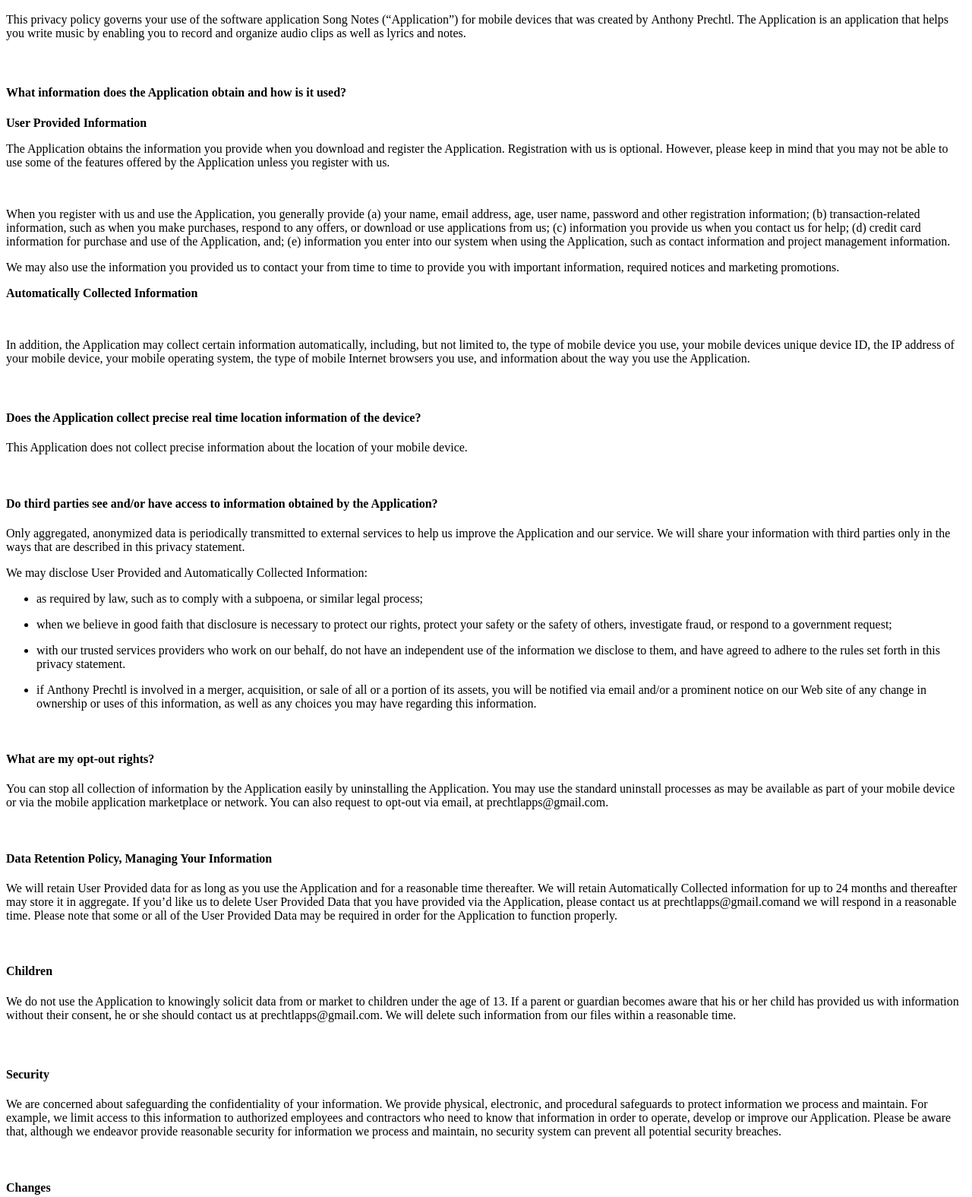
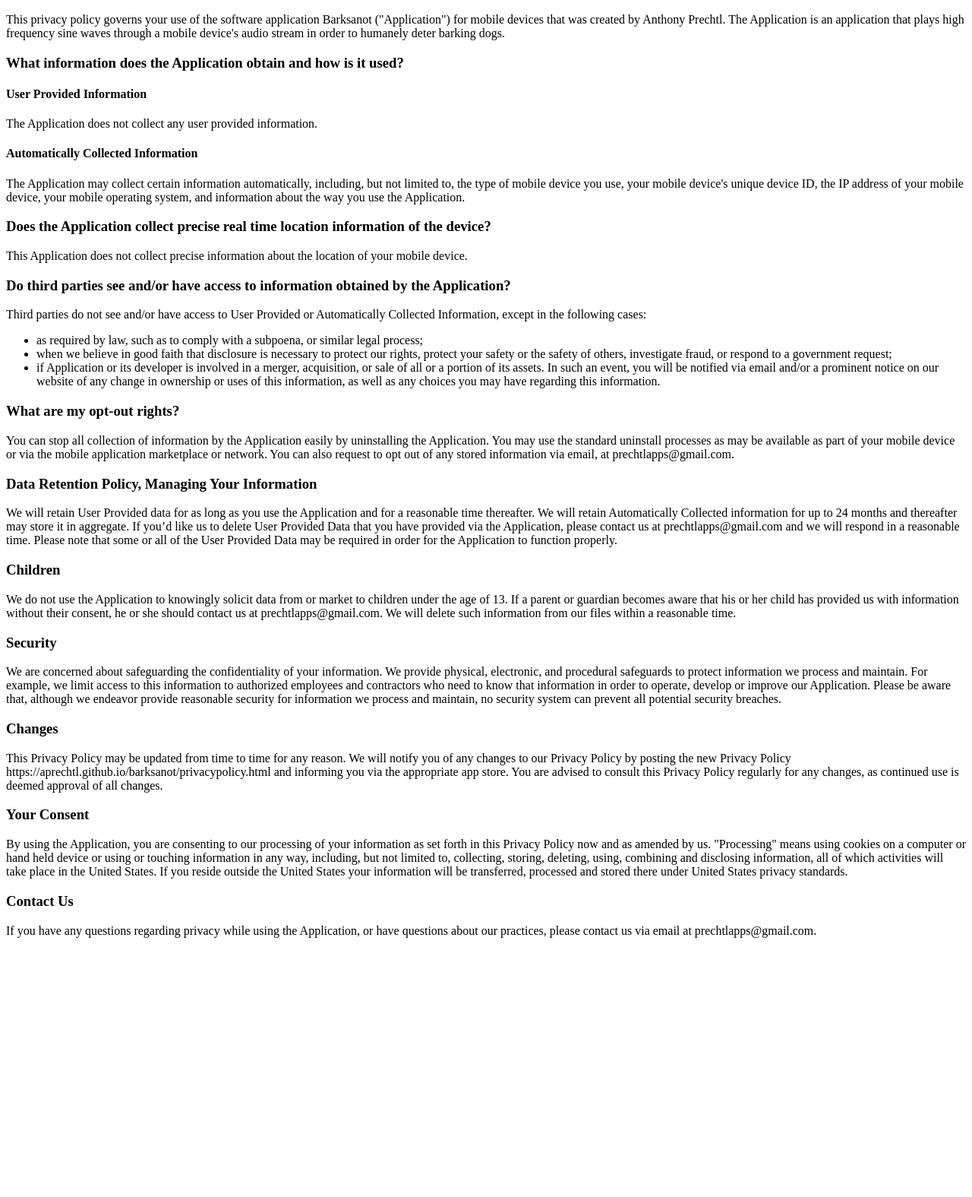
Before and after one commit to aprechtl/aprechtl.github.io, a plain HTML site: page songnotes/privacypolicy.html in a window 1280 px wide. Shown: the part 50-1625 px from the top of the page at 76% size. After the commit the page ends 1300 px from the top, so only its background shows below. Drawn offline with Linux system fonts and the light colour scheme.

Commit message:
Broad privacy policy revamp

```diff
--- a/songnotes/privacypolicy.html
+++ b/songnotes/privacypolicy.html
@@ -3,61 +3,34 @@
     <head></head>
     <body>
         <h2 style="text-align: center;">PRIVACY POLICY MODEL FOR MOBILE APPLICATIONS</h2>
-        <p></p>
-        <p>This privacy policy governs your use of the software application Song Notes (“Application”) for mobile devices that was created by&nbsp;Anthony Prechtl.&nbsp;The Application is&nbsp;an application that helps you write music by enabling you to record and organize audio clips as well as lyrics and notes.&nbsp;</p>
-        <h4>&nbsp;</h4>
-        <h4>What information does the Application obtain and how is it used?</h4>
-        <p></p>
-        <p><strong>User Provided Information</strong>&nbsp;</p>
-        <p>The Application obtains the information you provide when you download and register the Application.&nbsp;Registration with us is optional. However, please keep in mind that you may not be able to use some of the features offered by the Application unless you register with us.</p>
-        <p></p>
-        <p>&nbsp;</p>
-        <p>When you register with us and use the Application, you generally provide&nbsp;(a) your name, email address, age, user name, password and other registration information; (b) transaction-related information, such as when you make purchases, respond to any offers, or download or use applications from us; (c) information you provide us when you contact us for help; (d) credit card information for purchase and use of the Application, and; (e) information you enter into our system when using the Application, such as contact information and project management information.</p>
-        <p></p>
-        <p>We may also use the information you provided us to contact your from time to time to provide you with important information, required notices and marketing promotions.</p>
-        <p><strong>Automatically Collected Information</strong>&nbsp;</p>
-        <p>&nbsp;</p>
-        <p>In addition, the Application may collect certain information automatically, including, but not limited to, the type of mobile device you use, your mobile devices unique device ID, the IP address of your mobile device, your mobile operating system, the type of mobile Internet browsers you use, and information about the way you use the Application.&nbsp;</p>
-        <p></p>
-        <h4>&nbsp;</h4>
-        <h4>Does the Application collect precise real time location information of the device?</h4>
-        <p></p>
-        <p>This Application does not collect precise information about the location of your mobile device.&nbsp;</p>
-        <p>&nbsp;</p>
-        <h4>Do third parties see and/or have access to information obtained by the Application?</h4>
-        <p></p>
-        <p>Only aggregated, anonymized data is periodically transmitted to external services to help us improve the Application and our service.&nbsp;We will share your information with third parties only in the ways that are described in this privacy statement.</p>
-        <p>We may disclose User Provided and Automatically Collected Information:</p>
+        <p>This privacy policy governs your use of the software application Barksanot ("Application") for mobile devices that was created by Anthony Prechtl. The Application is an application that plays high frequency sine waves through a mobile device's audio stream in order to humanely deter barking dogs.</p>
+        <h3>What information does the Application obtain and how is it used?</h3>
+        <h4>User Provided Information</h4>
+        <p>The Application does not collect any user provided information.</p>
+        <h4>Automatically Collected Information</h4>
+        <p>The Application may collect certain information automatically, including, but not limited to, the type of mobile device you use, your mobile device's unique device ID, the IP address of your mobile device, your mobile operating system, and information about the way you use the Application.</p>
+        <h3>Does the Application collect precise real time location information of the device?</h3>
+        <p>This Application does not collect precise information about the location of your mobile device.</p>
+        <h3>Do third parties see and/or have access to information obtained by the Application?</h3>
+        <p>Third parties do not see and/or have access to User Provided or Automatically Collected Information, except in the following cases:</p>
         <ul>
-        <li> <p>as required by law, such as to comply with a subpoena, or similar legal process;</p> </li>
-        <li> <p>when we believe in good faith that disclosure is necessary to protect our rights, protect your safety or the safety of others, investigate fraud, or respond to a&nbsp;government request;</p> </li>
-        <li> <p>with our trusted services providers who work on our behalf, do not have an&nbsp;independent use of the information we disclose to them, and have agreed to adhere&nbsp;to the rules set forth in this privacy statement.</p> </li>
-        <li> <p>if&nbsp;Anthony Prechtl&nbsp;is involved in a merger, acquisition, or sale of all or a&nbsp;portion of its assets, you will be notified via email and/or a prominent notice on our Web site of any change in ownership or uses of this information, as well as any choices you may have regarding this information.</p> </li>
+        <li>as required by law, such as to comply with a subpoena, or similar legal process;</li>
+        <li>when we believe in good faith that disclosure is necessary to protect our rights, protect your safety or the safety of others, investigate fraud, or respond to a government request;</li>
+        <li>if Application or its developer is involved in a merger, acquisition, or sale of all or a portion of its assets. In such an event, you will be notified via email and/or a prominent notice on our website of any change in ownership or uses of this information, as well as any choices you may have regarding this information.</li>
         </ul>
-        <p></p>
-        <p>&nbsp;</p>
-        <h4>What are my opt-out rights?</h4>
-        <p></p>
-        <p>You can stop all collection of information by the Application easily by uninstalling the Application. You may use the standard uninstall processes as may be available as part of your mobile device or via the mobile application marketplace or network. You can also request to opt-out via email, at prechtlapps@gmail.com.</p>
-        <p>&nbsp;</p>
-        <h4><strong>Data Retention Policy, Managing Your Information</strong></h4>
-        <p>We will retain User Provided data for as long as you use the Application and for a reasonable time thereafter. We will retain Automatically Collected information for up to 24 months&nbsp;and thereafter may store it in aggregate. If you’d like us to delete User Provided Data that you have provided via the Application, please contact us at&nbsp;prechtlapps@gmail.comand we will respond in a reasonable time. Please note that some or all of the User Provided Data may be required in order for the Application to function properly.</p>
-        <p>&nbsp;</p>
-        <h4><strong>Children</strong></h4>
-        <p></p>
-        <p>We do not use the Application to knowingly solicit data from or market to children under the age of 13. If a parent or guardian becomes aware that his or her child has provided us with information without their consent, he or she should contact us at&nbsp;prechtlapps@gmail.com. We will delete such information from our files within a reasonable time.</p>
-        <h4>&nbsp;</h4>
-        <h4><strong>Security</strong></h4>
-        <p></p>
+        <h3>What are my opt-out rights?</h3>
+        <p>You can stop all collection of information by the Application easily by uninstalling the Application. You may use the standard uninstall processes as may be available as part of your mobile device or via the mobile application marketplace or network. You can also request to opt out of any stored information via email, at prechtlapps@gmail.com.</p>
+        <h3>Data Retention Policy, Managing Your Information</strong></h3>
+        <p>We will retain User Provided data for as long as you use the Application and for a reasonable time thereafter. We will retain Automatically Collected information for up to 24 months and thereafter may store it in aggregate. If you’d like us to delete User Provided Data that you have provided via the Application, please contact us at prechtlapps@gmail.com and we will respond in a reasonable time. Please note that some or all of the User Provided Data may be required in order for the Application to function properly.</p>
+        <h3><strong>Children</strong></h3>
+        <p>We do not use the Application to knowingly solicit data from or market to children under the age of 13. If a parent or guardian becomes aware that his or her child has provided us with information without their consent, he or she should contact us at prechtlapps@gmail.com. We will delete such information from our files within a reasonable time.</p>
+        <h3>Security</strong></h3>
         <p>We are concerned about safeguarding the confidentiality of your information. We provide physical, electronic, and procedural safeguards to protect information we process and maintain. For example, we limit access to this information to authorized employees and contractors who need to know that information in order to operate, develop or improve our Application. Please be aware that, although we endeavor provide reasonable security for information we process and maintain, no security system can prevent all potential security breaches.</p>
-        <p>&nbsp;</p>
-        <h4><strong>Changes</strong></h4>
-        <p>This Privacy Policy may be updated from time to time for any reason. We will notify you of any changes to our Privacy Policy by posting the new Privacy Policy&nbsp;https://aprechtl.github.io/songnotes/privacypolicy.html&nbsp;and&nbsp;informing you via the appropriate app store. You are advised to consult this Privacy Policy regularly for any changes, as continued use is deemed approval of all changes.</p>
-        <p>&nbsp;</p>
-        <h4><strong>Your Consent</strong></h4>
-        <p>By using the Application, you are consenting to our processing of your information as set forth in this Privacy Policy now and as amended by us. &quot;Processing,” means using cookies on a computer/hand held device or using or touching information in any way, including, but not limited to, collecting, storing, deleting, using, combining and disclosing information, all of which activities will take place in the United States. If you reside outside the United States&nbsp;your information will be transferred, processed and stored there under United States&nbsp;privacy standards.&nbsp;</p>
-        <p>&nbsp;</p>
-        <h4>Contact us</h4>
-        <p>If you have any questions regarding privacy while using the Application, or have questions about our practices, please contact us via email at&nbsp;prechtlapps@gmail.com.</p>
+        <h3>Changes</h3>
+        <p>This Privacy Policy may be updated from time to time for any reason. We will notify you of any changes to our Privacy Policy by posting the new Privacy Policy https://aprechtl.github.io/barksanot/privacypolicy.html and informing you via the appropriate app store. You are advised to consult this Privacy Policy regularly for any changes, as continued use is deemed approval of all changes.</p>
+        <h3>Your Consent</strong></h3>
+        <p>By using the Application, you are consenting to our processing of your information as set forth in this Privacy Policy now and as amended by us. "Processing" means using cookies on a computer or hand held device or using or touching information in any way, including, but not limited to, collecting, storing, deleting, using, combining and disclosing information, all of which activities will take place in the United States. If you reside outside the United States your information will be transferred, processed and stored there under United States privacy standards.</p>
+        <h3>Contact Us</h3>
+        <p>If you have any questions regarding privacy while using the Application, or have questions about our practices, please contact us via email at prechtlapps@gmail.com.</p>
     </body>
 </html>
```
